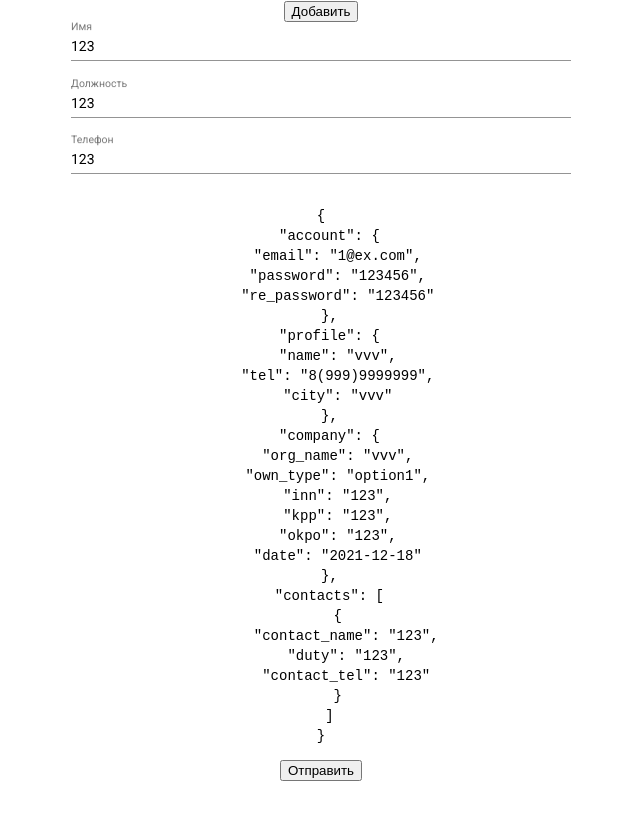
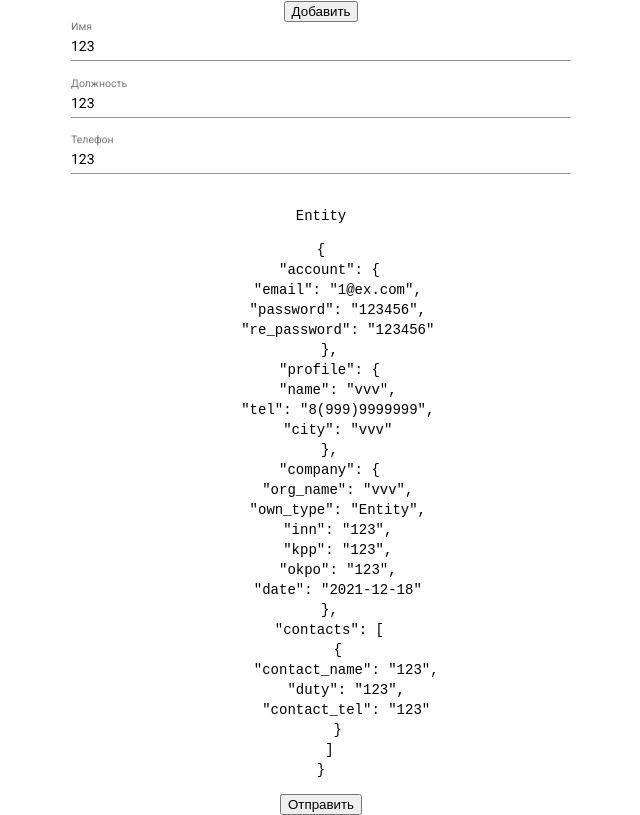
Before and after one commit to tg732/angular_form_test, an Angular app: page / in a window 1280 px wide. Shown: the part 930-1745 px from the top of the page, without its empty margins (319-959 px from the left). Before the commit the page ends 1711 px from the top, so only its background shows below. Built offline with nearby package versions, Linux system fonts and the light colour scheme.

Commit message:
Рефакторинг

```diff
--- a/src/app/app.component.ts
+++ b/src/app/app.component.ts
@@ -1,4 +1,30 @@
 import {Component, OnInit} from '@angular/core'
+
+export interface FormDataJson {
+  account: {
+    email: string;
+    password: string;
+    re_password: string;
+  };
+  profile: {
+      name: string;
+      tel: string;
+      city: string;
+  },
+  company: {
+      org_name: string,
+      own_type: string,
+      inn: string,
+      kpp: string,
+      okpo: string,
+      date: string
+  },
+  contacts: [{
+      contact_name: string,
+      duty: string,
+      contact_tel: string
+  }]
+};
 
 @Component({
   selector: 'app-root',
@@ -6,36 +32,35 @@ import {Component, OnInit} from '@angular/core'
   styleUrls: ['./app.component.scss']
 })
 export class AppComponent implements OnInit {
-  // TODO interface с описанием всех полей, добавить в Input, избавиться от any
-  defFormValue: any = null
+  defFormValue: FormDataJson
 
 
   ngOnInit(): void {
     setTimeout(() => {
       this.defFormValue = {
-            "account": {
-                "email": "1@ex.com",
-                "password": "123456",
-                "re_password": "123456"
+            account: {
+                email: "1@ex.com",
+                password: "123456",
+                re_password: "123456"
             },
-            "profile": {
-                "name": "vvv",
-                "tel": "8(999)9999999",
-                "city": "vvv"
+            profile: {
+                name: "vvv",
+                tel: "8(999)9999999",
+                city: "vvv"
             },
-            "company": {
-                "org_name": "vvv",
-                "own_type": "option1",
-                "inn": "123",
-                "kpp": "123",
-                "okpo": "123",
-                "date": "2021-12-18"
+            company: {
+                org_name: "vvv",
+                own_type: "Entity",
+                inn: "123",
+                kpp: "123",
+                okpo: "123",
+                date: "2021-12-18"
             },
-            "contacts": [
+            contacts: [
                 {
-                    "contact_name": "123",
-                    "duty": "123",
-                    "contact_tel": "123"
+                    contact_name: "123",
+                    duty: "123",
+                    contact_tel: "123"
                 }
             ]
         }
--- a/src/app/form/form.component.html
+++ b/src/app/form/form.component.html
@@ -36,13 +36,6 @@
           <mat-error *ngIf="form.get('account')?.get('re_password')?.errors?.required">
             Пароль не может быть пустым
           </mat-error>
-          <!--<pre>{{form.get('account')?.get('password')?.value}}</pre>
-          <mat-error *ngIf="form.get('account')?.get('password')?.value != form.get('account')?.get('re_password')?.value">
-            Пароли не совпадают
-          </mat-error>
-          <mat-error *ngIf="!form.get('account')?.errors?.identityRevealed">
-            Пароли не совпадают
-          </mat-error>-->
           <div *ngIf="!form.get('account')?.errors?.identityRevealed" class="validation">
             <small>Пароли не совпадают</small>
           </div>
@@ -84,7 +77,7 @@
           <mat-label>ИНН</mat-label>
           <input type="text" matInput formControlName="inn">
         </mat-form-field>
-        <mat-form-field *ngIf="selectedValue == 'option1'" class="example-full-width">
+        <mat-form-field *ngIf="selectedValue == typeValue.Entity" class="example-full-width">
           <mat-label>КПП</mat-label>
           <input type="text" matInput formControlName="kpp">
         </mat-form-field>
@@ -97,34 +90,10 @@
           <input type="date" matInput formControlName="date">
         </mat-form-field>
       </div>
-
-      <!--<div class="card" formGroupName="contacts">-->
       <h3 align="left">Контакты</h3>
       <button class="btn" type="button" (click)="addContacts()">Добавить</button>
       <div class="form-control">
-        <!--<pre>{{form.get('contracts')}}</pre>
-          <mat-form-field class="example-full-width">
-            <mat-label>Имя</mat-label>
-            <input type="text" matInput formControlName="contact_name">
-          </mat-form-field>
-          <mat-form-field class="example-full-width">
-            <mat-label>Должность</mat-label>
-            <input type="text" matInput formControlName="duty">
-          </mat-form-field>
-          <mat-form-field class="example-full-width">
-            <mat-label>Телефон</mat-label>
-            <input type="tel" matInput formControlName="contact_tel">
-          </mat-form-field>
-          <pre>{{form.get('contacts')}}</pre> -->
-
         <ng-container formArrayName="contacts">
-            <!--<pre>{{con()}}</pre>
-            <div *ngFor="let _ of contacts.controls; index as i">
-              <ng-container [formGroupName]="i">
-                  <mat-label>Телефон</mat-label>
-                  <input formControlName="contact_tel" />
-              </ng-container>
-            </div>-->
           <div *ngFor="let contact of contacts.controls; index as i">
             <ng-container [formGroupName]="i">
               <mat-form-field class="example-full-width">
@@ -143,8 +112,7 @@
           </div>
         </ng-container>
       </div>
-
-      <!--</div>-->
+      <pre>{{selectedValue}}</pre>
       <pre>{{form.value | json}}</pre>
       <button class="btn" type="submit" [disabled]="form.invalid">Отправить</button>
     </form>
--- a/src/app/form/form.component.ts
+++ b/src/app/form/form.component.ts
@@ -3,9 +3,14 @@ import { FormArray, FormControl, FormGroup, Validators } from '@angular/forms'
 import { identityRevealedValidator } from '../my.validators';
 
 interface CompType {
-  value: string;
+  value: OrgType;
   viewValue: string;
 };
+
+enum OrgType {
+  Entity = "Entity",
+  IndividualEnt = "IndividualEnt",
+}
 
 @Component({
   selector: 'app-form',
@@ -13,7 +18,7 @@ interface CompType {
   styleUrls: ['./form.component.scss']
 })
 export class FormComponent implements OnInit {
-
+  typeValue = OrgType
   form = new FormGroup({
     account: new FormGroup({
       email: new FormControl(null, [
@@ -76,11 +81,11 @@ export class FormComponent implements OnInit {
       this.form.patchValue(value)
     }
   }
-  // TODO enum, option1->individual
-  selectedValue: string = 'option1';
+
+  selectedValue: string = this.typeValue.Entity;
   comptypes: CompType[] = [
-    {value: 'option1', viewValue: 'Юр. лицо'},
-    {value: 'option2', viewValue: 'ИП'},
+    {value: this.typeValue.Entity, viewValue: 'Юр. лицо'},
+    {value: this.typeValue.IndividualEnt, viewValue: 'ИП'},
   ];
   emailFormControl = new FormControl('', [
     Validators.required,
@@ -96,19 +101,12 @@ export class FormComponent implements OnInit {
     console.log(this.form.value)
   }
 
-  //contacts = this.form.get('contacts') as FormArray;
   get contacts()
   {
       return this.form.get('contacts') as FormArray
   }
 
-  con() {
-    console.log(this.form);
-  }
-
-  //contacts = this.form.get("contacts") as FormArray;
   addContacts() {
-    //const control = new FormControl('', Validators.required);
     const control = new FormGroup({
       contact_name: new FormControl(''),
       duty: new FormControl(''),
```
Lines whose indentation alone changed are shown as unchanged.
